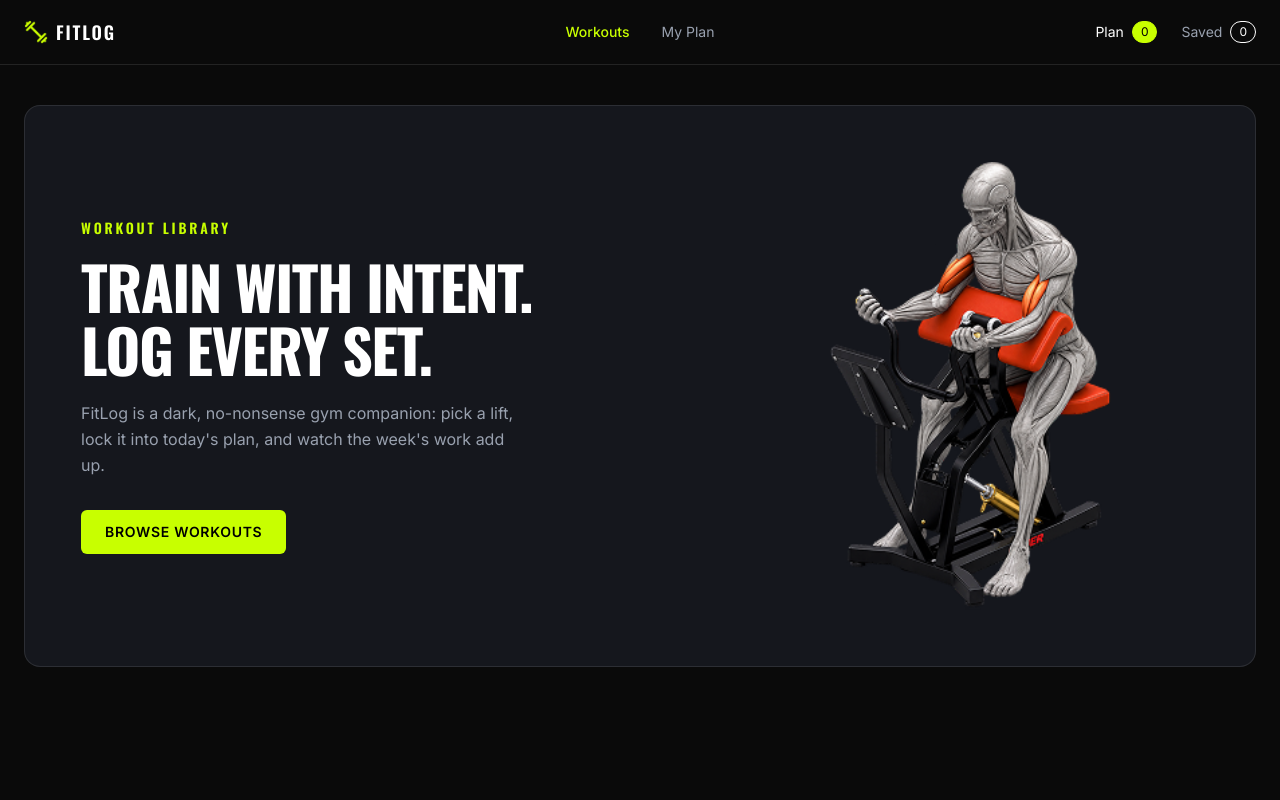
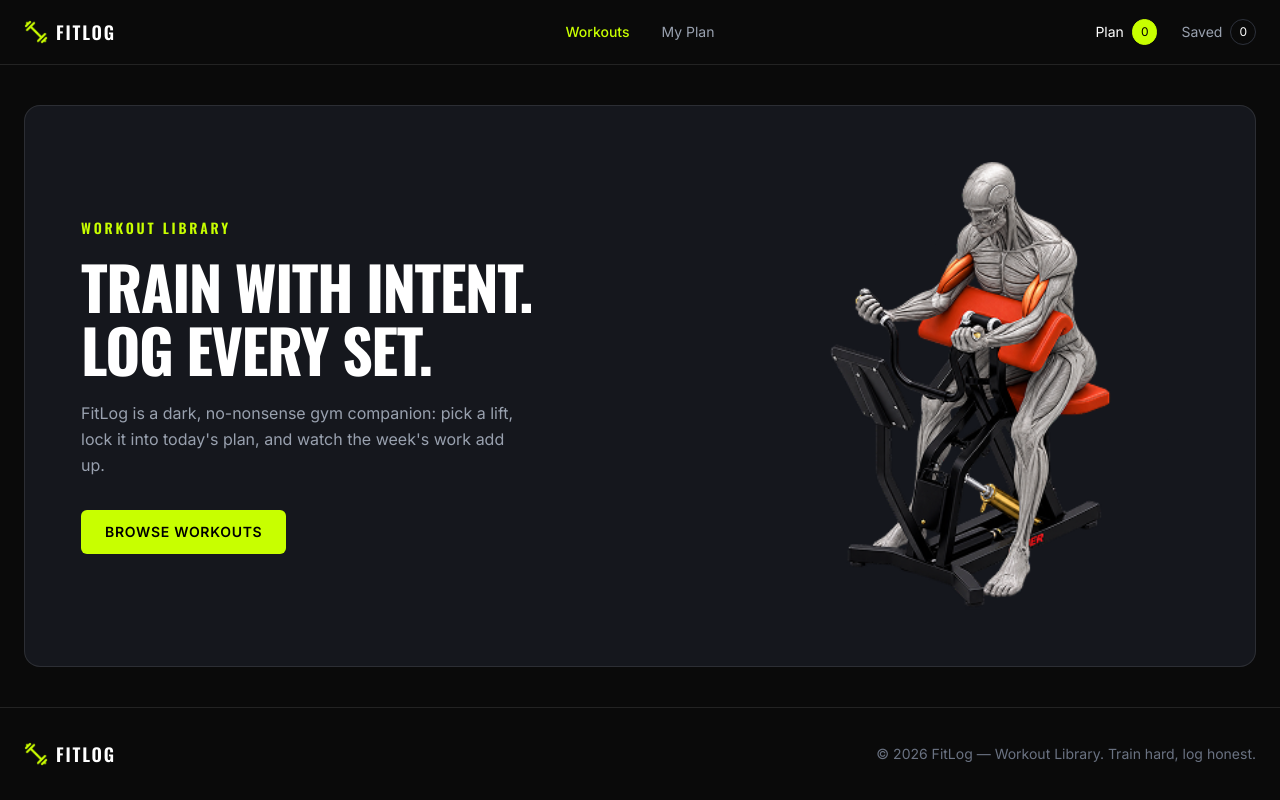
Before and after one commit to fazlay26/fit-log, a Next.js app: page / in a window 1280 px wide. Built offline with nearby package versions, Linux system fonts and the light colour scheme.

Commit message:
footer done

```diff
--- a/src/app/layout.tsx
+++ b/src/app/layout.tsx
@@ -2,6 +2,7 @@ import type { Metadata } from "next";
 import {Oswald,Inter } from "next/font/google";
 import "./globals.css";
 import Navbar from "@/components/Navbar";
+import Footer from "@/components/Footer";
 
 
 const oswald = Oswald({
@@ -29,6 +30,7 @@ export default function RootLayout({ children }: LayoutProps<"/">) {
       <body className="min-h-full flex flex-col bg-neutral-950 text-white antialiased">
         <Navbar></Navbar>
         {children}
+        <Footer></Footer>
         </body>
     </html>
   );
--- /dev/null
+++ b/src/components/Footer.tsx
@@ -0,0 +1,36 @@
+import Image from 'next/image';
+import logo from '@/assets/logo.png';
+import { oswald, inter } from '@/fonts/fonts';
+
+const Footer = () => {
+    return (
+        <footer className={`${inter.className} w-full bg-[#0a0a0a] border-t border-white/10`}>
+            <div className="max-w-7xl mx-auto px-4 sm:px-6 py-6 sm:py-8">
+                <div className="flex flex-col sm:flex-row items-center justify-between gap-4 sm:gap-6">
+
+                    {/* Left: Logo + Brand */}
+                    <div className="flex items-center gap-2">
+                        <Image
+                            src={logo}
+                            alt='footer logo'
+                            width={24}
+                            height={24}
+                            className="w-5 h-5 sm:w-6 sm:h-6"
+                        />
+                        <span className={`${oswald.className} text-white text-base sm:text-lg font-semibold tracking-widest uppercase`}>
+                            Fitlog
+                        </span>
+                    </div>
+
+                    {/* Right: Copyright */}
+                    <p className="text-gray-500 text-xs sm:text-sm text-center sm:text-right">
+                        © 2026 FitLog — Workout Library. Train hard, log honest.
+                    </p>
+
+                </div>
+            </div>
+        </footer>
+    );
+};
+
+export default Footer;
--- a/src/components/Navbar.tsx
+++ b/src/components/Navbar.tsx
@@ -62,7 +62,7 @@ const Navbar = () => {
                         {/* Plan */}
                         <div className="flex items-center gap-2 text-white cursor-pointer">
                             <span>Plan</span>
-                            <span className="text-black text-xs px-2 py-0.5 border border-[#c8ff00] rounded-full bg-[#c8ff00]">
+                            <span className="text-black text-xs px-2 py-1 border border-[#c8ff00] rounded-full bg-[#c8ff00]">
                                 0
                             </span>
                         </div>
@@ -70,7 +70,7 @@ const Navbar = () => {
 
                         <div className="flex items-center gap-2 text-gray-400 cursor-pointer">
                             <span>Saved</span>
-                            <span className="text-white text-xs border border-white rounded-full px-2 py-0.5">
+                            <span className="text-white text-xs border border-[#2D313B] rounded-full px-2 py-1">
                                 0
                             </span>
                         </div>
```
